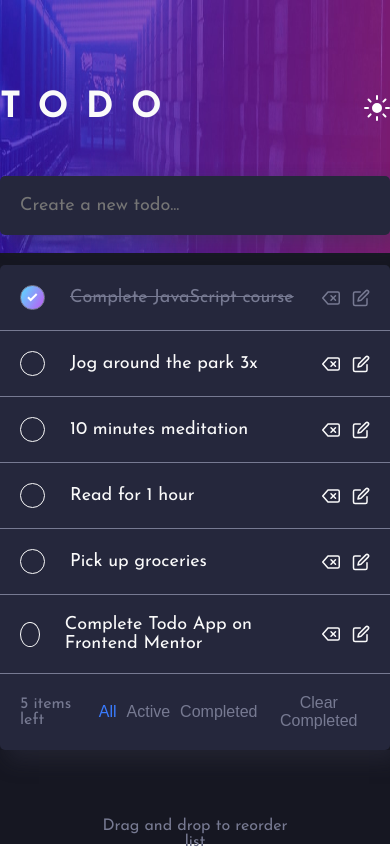
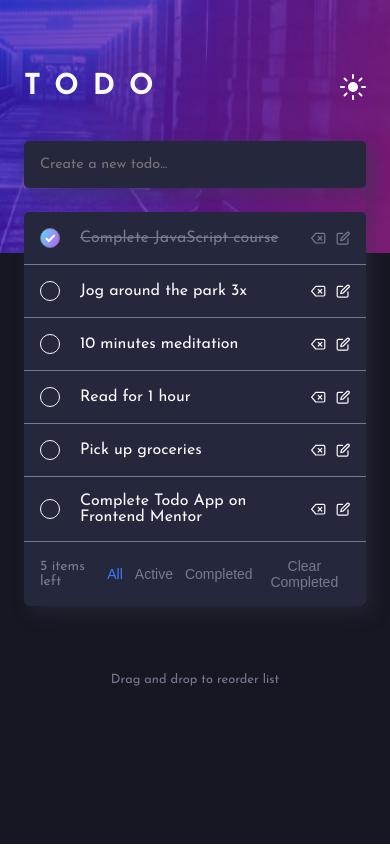
Before and after one commit to Fedechini/todo-app, a React (Create React App) app: page / in a window 390 px wide. Built offline with nearby package versions, Linux system fonts and the light colour scheme.

Commit message:
toggle themes and responsive design

```diff
--- a/src/App.css
+++ b/src/App.css
@@ -4,6 +4,13 @@
   background-size: 100% 30vh;
   background-repeat: no-repeat;
   background-color: var(--very-dark-blue);
+}
+
+#light {
+  background-color: var(--very-light-grayish-blue);
+  background: url(../public/images/bg-desktop-light.jpg);
+  background-size: 100% 30vh;
+  background-repeat: no-repeat;
 }
 
 .todo-app {
@@ -42,6 +49,10 @@
   box-shadow: var(--dark-box-shadow);
 }
 
+#light .todo__form {
+  background-color: var(--very-light-gray);
+}
+
 .todo__form-input,
 .todo__form-input:focus {
   width: 100%;
@@ -58,6 +69,11 @@
   border-radius: 5px;
 }
 
+#light .todos-container {
+  background-color: var(--very-light-gray);
+  color: var(--very-dark-grayish-blue);
+}
+
 .todo__el {
   display: flex;
   align-items: center;
@@ -65,9 +81,13 @@
   border-bottom: 1px solid var(--dark-grayish-blue);
 }
 
+#light .todo__el {
+  border-bottom: 1px solid var(--light-grayish-blue);
+}
+
 .icon-check {
-  height: 2.5rem;
-  width: 2.5rem;
+  min-height: 2.5rem;
+  min-width: 2.5rem;
   border: 1px solid currentColor;
   border-radius: 50%;
   margin-right: 2.5rem;
@@ -93,7 +113,8 @@
 }
 
 .icon-delete,
-.icon-edit {
+.icon-edit,
+.toggle__theme-icon {
   cursor: pointer;
 }
 
@@ -115,8 +136,20 @@
   cursor: pointer;
 }
 
+.filter-btns {
+  display: flex;
+  flex: 1;
+  justify-content: center;
+  align-items: center;
+  gap: 1.5rem;
+}
+
 .btn-options:hover {
   color: var(--very-light-gray);
+}
+
+#light .btn-options:hover {
+  color: var(--very-dark-blue);
 }
 
 .items-left {
@@ -140,3 +173,33 @@
   color: var(--dark-grayish-blue);
   font-size: 1.6rem;
 }
+
+@media (max-width: 600px) {
+  .app-container {
+    background: url(../public/images/bg-mobile-dark.jpg);
+    background-size: 100% 30vh;
+    background-repeat: no-repeat;
+    background-color: var(--very-dark-blue);
+  }
+
+  #light {
+    background-color: var(--very-light-grayish-blue);
+    background: url(../public/images/bg-mobile-light.jpg);
+    background-size: 100% 30vh;
+    background-repeat: no-repeat;
+  }
+
+  .todo-app {
+    padding: 8rem 3rem;
+  }
+
+  .todo__el > p {
+    margin-right: 1rem;
+    font-size: 2rem;
+  }
+
+  .todo-options {
+    gap: 0.75rem;
+    font-size: 1.75rem;
+  }
+}
--- a/src/App.js
+++ b/src/App.js
@@ -1,12 +1,19 @@
+import { useState } from "react";
 import "./App.css";
 import Header from "./components/Header";
 import TodoList from "./components/TodoList";
 
 function App() {
+  const [theme, setTheme] = useState("dark");
+
+  const toggleTheme = () => {
+    setTheme((curr) => (curr === "dark" ? "light" : "dark"));
+  };
+
   return (
-    <main className="app-container">
+    <main className="app-container" id={theme}>
       <div className="todo-app">
-        <Header />
+        <Header toggleTheme={toggleTheme} theme={theme} />
         <TodoList />
       </div>
     </main>
--- a/src/components/Header.js
+++ b/src/components/Header.js
@@ -1,16 +1,42 @@
 import React from "react";
 
-function Header() {
+function Header({ toggleTheme, theme }) {
+  const iconSun = (
+    <svg
+      xmlns="http://www.w3.org/2000/svg"
+      width="26"
+      height="26"
+      onClick={toggleTheme}
+      className="toggle__theme-icon"
+    >
+      <path
+        fill="#FFF"
+        fill-rule="evenodd"
+        d="M13 21a1 1 0 011 1v3a1 1 0 11-2 0v-3a1 1 0 011-1zm-5.657-2.343a1 1 0 010 1.414l-2.121 2.121a1 1 0 01-1.414-1.414l2.12-2.121a1 1 0 011.415 0zm12.728 0l2.121 2.121a1 1 0 01-1.414 1.414l-2.121-2.12a1 1 0 011.414-1.415zM13 8a5 5 0 110 10 5 5 0 010-10zm12 4a1 1 0 110 2h-3a1 1 0 110-2h3zM4 12a1 1 0 110 2H1a1 1 0 110-2h3zm18.192-8.192a1 1 0 010 1.414l-2.12 2.121a1 1 0 01-1.415-1.414l2.121-2.121a1 1 0 011.414 0zm-16.97 0l2.121 2.12A1 1 0 015.93 7.344L3.808 5.222a1 1 0 011.414-1.414zM13 0a1 1 0 011 1v3a1 1 0 11-2 0V1a1 1 0 011-1z"
+      />
+    </svg>
+  );
+
+  const iconMoon = (
+    <svg
+      xmlns="http://www.w3.org/2000/svg"
+      width="26"
+      height="26"
+      onClick={toggleTheme}
+      className="toggle__theme-icon"
+    >
+      <path
+        fill="#FFF"
+        fill-rule="evenodd"
+        d="M13 0c.81 0 1.603.074 2.373.216C10.593 1.199 7 5.43 7 10.5 7 16.299 11.701 21 17.5 21c2.996 0 5.7-1.255 7.613-3.268C23.22 22.572 18.51 26 13 26 5.82 26 0 20.18 0 13S5.82 0 13 0z"
+      />
+    </svg>
+  );
+
   return (
     <header className="header">
       <h1 className="title">Todo</h1>
-      <svg xmlns="http://www.w3.org/2000/svg" width="26" height="26">
-        <path
-          fill="#FFF"
-          fill-rule="evenodd"
-          d="M13 21a1 1 0 011 1v3a1 1 0 11-2 0v-3a1 1 0 011-1zm-5.657-2.343a1 1 0 010 1.414l-2.121 2.121a1 1 0 01-1.414-1.414l2.12-2.121a1 1 0 011.415 0zm12.728 0l2.121 2.121a1 1 0 01-1.414 1.414l-2.121-2.12a1 1 0 011.414-1.415zM13 8a5 5 0 110 10 5 5 0 010-10zm12 4a1 1 0 110 2h-3a1 1 0 110-2h3zM4 12a1 1 0 110 2H1a1 1 0 110-2h3zm18.192-8.192a1 1 0 010 1.414l-2.12 2.121a1 1 0 01-1.415-1.414l2.121-2.121a1 1 0 011.414 0zm-16.97 0l2.121 2.12A1 1 0 015.93 7.344L3.808 5.222a1 1 0 011.414-1.414zM13 0a1 1 0 011 1v3a1 1 0 11-2 0V1a1 1 0 011-1z"
-        />
-      </svg>
+      {theme === "dark" ? iconSun : iconMoon}
     </header>
   );
 }
--- a/src/components/TodoOptions.js
+++ b/src/components/TodoOptions.js
@@ -6,7 +6,7 @@ function TodoOptions({ todos, clearCompleted, filterList }) {
       <p className="items-left">
         {todos.filter((todo) => todo.isDone !== true).length} items left
       </p>
-      {filterList}
+      <div className="filter-btns">{filterList}</div>
       <button className="btn-options clear-completed" onClick={clearCompleted}>
         Clear Completed
       </button>
--- a/src/index.css
+++ b/src/index.css
@@ -34,9 +34,21 @@
 
 html {
   font-size: 62.5%; /* 1rem = 10px */
-  font-family: "Josefin Sans", sans-serif;
 }
 
 body {
   font-size: 1.8rem;
+  font-family: "Josefin Sans", sans-serif;
 }
+
+@media (max-width: 900px) {
+  html {
+    font-size: 55%;
+  }
+}
+
+@media (max-width: 600px) {
+  html {
+    font-size: 50%;
+  }
+}
```
